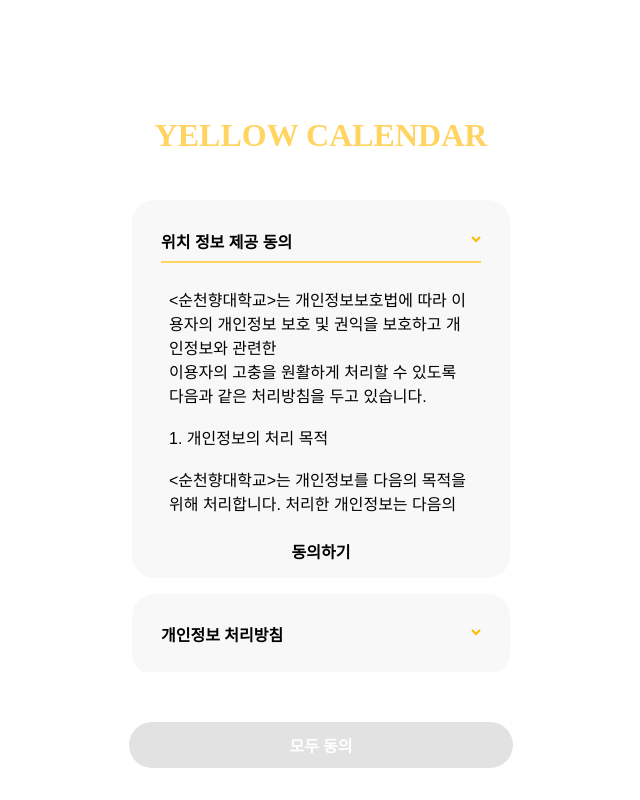
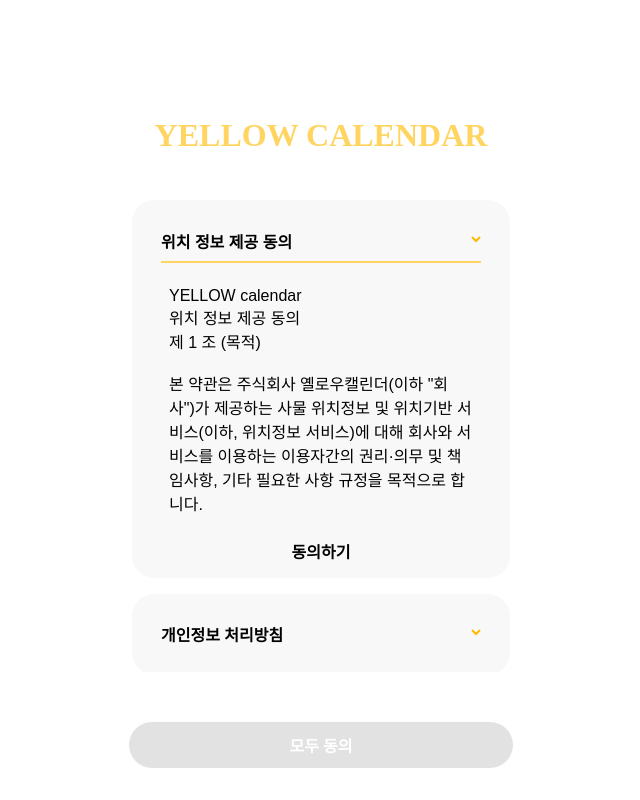
Before and after one commit to SWUnivHack2023-Team24/dustdrive-front, a SvelteKit app: page /agreement in a window 1280 px wide. Both pictures are taken after a click on the heading "위치 정보 제공 동의". Shown: the whole page, without its empty margins (319-959 px from the left). Built offline with nearby package versions, Linux system fonts and the light colour scheme; a web font is replaced by a local one.

Commit message:
docs(agreement): add policy document to page

```diff
--- a/src/routes/agreement/+page.svelte
+++ b/src/routes/agreement/+page.svelte
@@ -61,33 +61,27 @@
             <div>
                 <div class="agreement">
                     <p>
-                        &lt;순천향대학교&gt;는 개인정보보호법에 따라 이용자의 개인정보 보호 및 권익을 보호하고 개인정보와 관련한
-                        이용자의 고충을 원활하게 처리할 수 있도록 다음과 같은 처리방침을 두고 있습니다.
+                        YELLOW calendar
+                        위치 정보 제공 동의
+                        제 1 조 (목적)
 
-                        1. 개인정보의 처리 목적
+                        본 약관은 주식회사 옐로우캘린더(이하 "회사")가 제공하는 사물 위치정보 및 위치기반 서비스(이하, 위치정보 서비스)에 대해 회사와 서비스를 이용하는 이용자간의 권리·의무 및 책임사항, 기타 필요한 사항 규정을 목적으로 합니다.
 
-                         &lt;순천향대학교&gt;는 개인정보를 다음의 목적을 위해 처리합니다. 처리한 개인정보는 다음의 목적이외의
-                        용도로는 사용되지 않으며 「개인정보 보호법」제18조에 따라 별도의 동의를 받는 등 필요한 조치를 이행할
-                        예정입니다.
 
-                          가. 회원 가입 및 관리
-                            ◦ 회원제 서비스 이용에 따른 본인확인, 개인 식별, 회원의 부정이용 방지와 비인가 사용방지, 가입의사
-                               확인, 분쟁 조정을 위한 기록 보존, 불만처리 등 민원처리, 고지사항 전달 등
+                        제 2 조 (이용약관의 효력 및 변경)
 
-                          나. 입시 및 학사 업무 처리
-                            ◦ 입시전형 업무, 신입생 선발, 학사관리 및 학교행정 업무, 외국인 유학생 관리 등
+                        ① 본 약관은 이용자가 본 약관에 동의하고 회사가 정한절차에 따라 위치정보 서비스의 이용자로 등록됨으로
+                            써 효력이 발생합니다.
 
-                          다. 각종 서비스 제공 및 민원사무 처리
-                            ◦ 장학금 업무, 도서 대출 반납 및 이용자 관리, 생활관생 관리, 수강생 학사 관리, 취업 지원, 보건관리,
-                               학자금 대출, 장애학생 지원 등과 민원인의 신원 및 민원사항 확인, 처리결과 통보 등
+                        ② 이용자가 본 약관의 “동의하기” 버튼을 클릭하였을 경우 본 약관의 내용을 모두 읽고 이를 충분히 이해하였으며, 그 적용에 동의한 것으로 봅니다.
 
-                          라. 발전기금 기탁자 관리
-                            ◦ 발전기금 기탁자 관리 및 기부금 영수증 발급 등
+                        ③ 회사는 위치정보 서비스의 변경사항을 반영하기 위한 목적 등으로 필요한 경우 관련 법령을 위배하지 않는 범
+                            위에서 본 약관을 수정할 수 있습니다.
 
-                          마. 연구관리
-                            ◦ 국가연구개발사업의 관리 등
+                        ④ 약관이 변경되는 경우 회사는 변경사항을 그 적용일자 최소 15일 전에 회사의 홈페이지 또는 서비스 공지사항
+                            등(이하, 홈페이지 등)을 통해 공지합니다. 다만, 개정되는 내용이 이용자 권리의 중대한 변경을 발생시키는 경우 적용일 최소 30일 전에 이메일(이메일주소가 없는 경우 서비스 내 전자쪽지 발송, 서비스 내 알림 메시지를 띄우는 등의 별도의 전자적 수단) 발송 또는 등록한 휴대폰번호로 카카오톡 메시지 또는 문자메시지를 발송하는 방법 등으로 개별적으로 고지합니다.
 
-                        2. 개인정보 파일 현황
+                        ⑤ 회사가 전항에 따라 공지 또는 통지를 하면서 공지 또는 통지일로부터 개정약관 시행일 7일 후까지 거부의사를 표시하지 아니하면 승인한 것으로 본다는 뜻을 명확하게 고지하였음에도 이용자의 의사표시가 없는 경우에는 변경된 약관을 승인한 것으로 봅니다. 이용자가 개정약관에 동의하지 않을 경우 본 약관에 대한 동의를 철회할 수 있습니다.
                     </p>
                 </div>
                 <div class="agreeSlot">
@@ -100,33 +94,20 @@
             <div>
                 <div class="agreement">
                     <p>
-                        &lt;순천향대학교&gt;는 개인정보보호법에 따라 이용자의 개인정보 보호 및 권익을 보호하고 개인정보와 관련한
-                        이용자의 고충을 원활하게 처리할 수 있도록 다음과 같은 처리방침을 두고 있습니다.
-
-                        1. 개인정보의 처리 목적
-
-                         &lt;순천향대학교&gt;는 개인정보를 다음의 목적을 위해 처리합니다. 처리한 개인정보는 다음의 목적이외의
-                        용도로는 사용되지 않으며 「개인정보 보호법」제18조에 따라 별도의 동의를 받는 등 필요한 조치를 이행할
-                        예정입니다.
-
-                          가. 회원 가입 및 관리
-                            ◦ 회원제 서비스 이용에 따른 본인확인, 개인 식별, 회원의 부정이용 방지와 비인가 사용방지, 가입의사
-                               확인, 분쟁 조정을 위한 기록 보존, 불만처리 등 민원처리, 고지사항 전달 등
-
-                          나. 입시 및 학사 업무 처리
-                            ◦ 입시전형 업무, 신입생 선발, 학사관리 및 학교행정 업무, 외국인 유학생 관리 등
-
-                          다. 각종 서비스 제공 및 민원사무 처리
-                            ◦ 장학금 업무, 도서 대출 반납 및 이용자 관리, 생활관생 관리, 수강생 학사 관리, 취업 지원, 보건관리,
-                               학자금 대출, 장애학생 지원 등과 민원인의 신원 및 민원사항 확인, 처리결과 통보 등
-
-                          라. 발전기금 기탁자 관리
-                            ◦ 발전기금 기탁자 관리 및 기부금 영수증 발급 등
-
-                          마. 연구관리
-                            ◦ 국가연구개발사업의 관리 등
-
-                        2. 개인정보 파일 현황
+                        2. 개인정보 수집
+                        서비스 제공을 위한 필요 최소한의 개인정보를 수집합니다.
+                        회원 가입 시 또는 서비스 이용 과정에서 홈페이지 또는 개별 어플리케이션이나 프로그램 등을 통해 서비스 제공을 위해 필요 최소한의 개인정보를 수집하고 있습니다.
+                        [옐로우캘린더 계정 가입 시]
+                        필수
+                        이메일, 비밀번호, 이름(닉네임), 프로필사진, 친구목록, 카카오톡 전화번호(카카오톡 이용자의 경우에 한함), 연락처, 서비스 이용내역, 서비스 내 구매 및 결제 내역
+                        선택
+                        생년월일, 성별, 배송지정보(수령인명, 배송지주소, 전화번호)
+                        [사업자/단체 옐로우캘린더 계정 가입 시]
+                        필수
+                        이메일, 비밀번호, 사업자/단체명, 프로필사진, 친구목록, 연락처, 서비스 이용내역, 서비스 내 구매 및 결제 내역, 담당자 본인 인증정보 (이름, 생년월일, 성별, 아이디, 암호화된 이용자 확인값(CI), 중복가입확인정보(DI), 내/외국인 여부), 담당자 연락처(이메일 주소, 휴대전화번호)
+                        일부 서비스에서는 특화된 여러 기능을 제공하기 위해 이용자에게 동의를 받고 추가적인 개인정보를 수집할 수 있습니다.
+                        필수정보란? : 해당 서비스의 본질적 기능을 수행하기 위한 정보
+                        선택정보란? : 보다 특화된 서비스를 제공하기 위해 추가 수집하는 정보 (선택 정보를 입력하지 않은 경우에도 서비스 이용 제한은 없습니다.)
                     </p>
                 </div>
                 <div class="agreeSlot">
```
